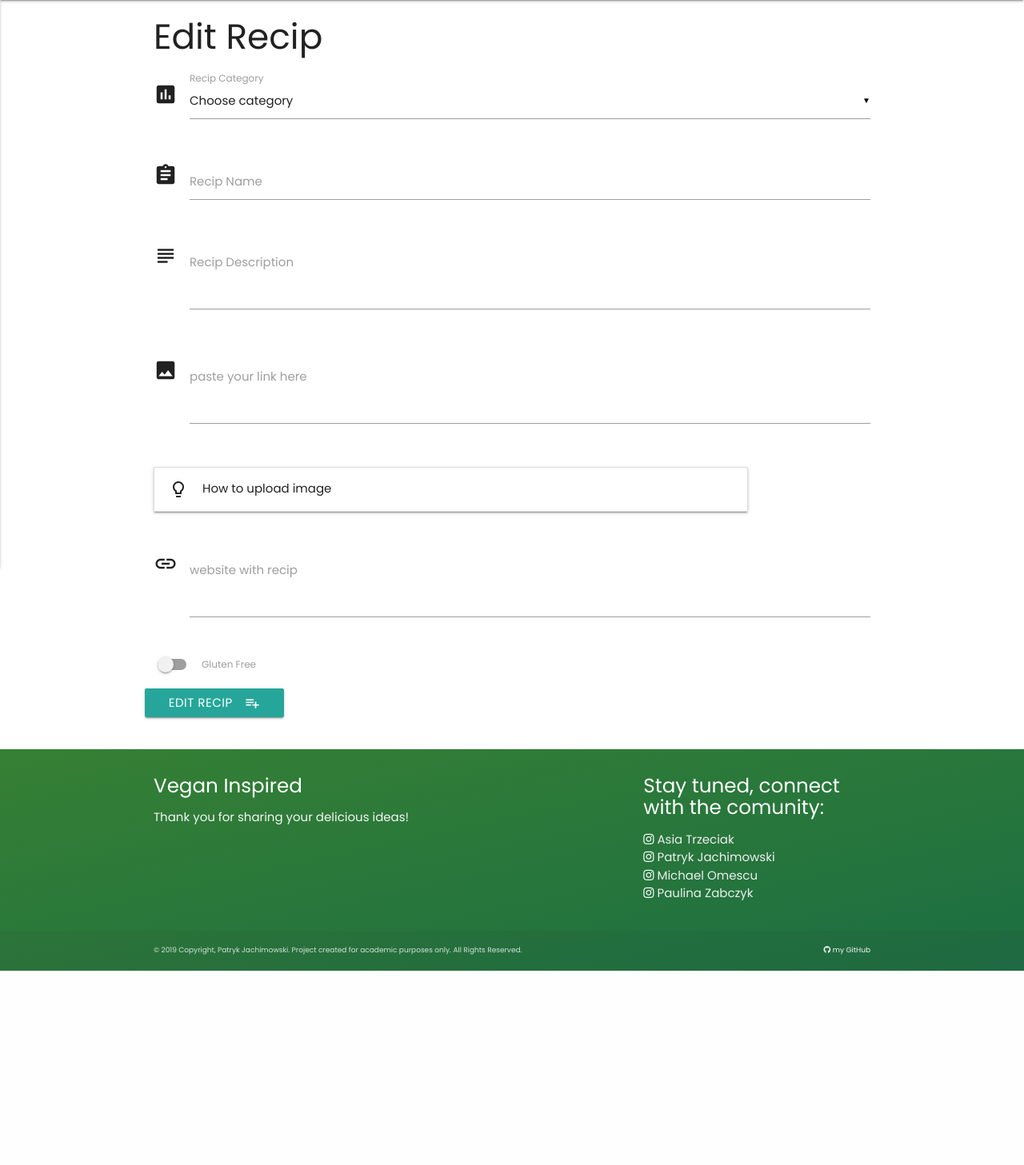
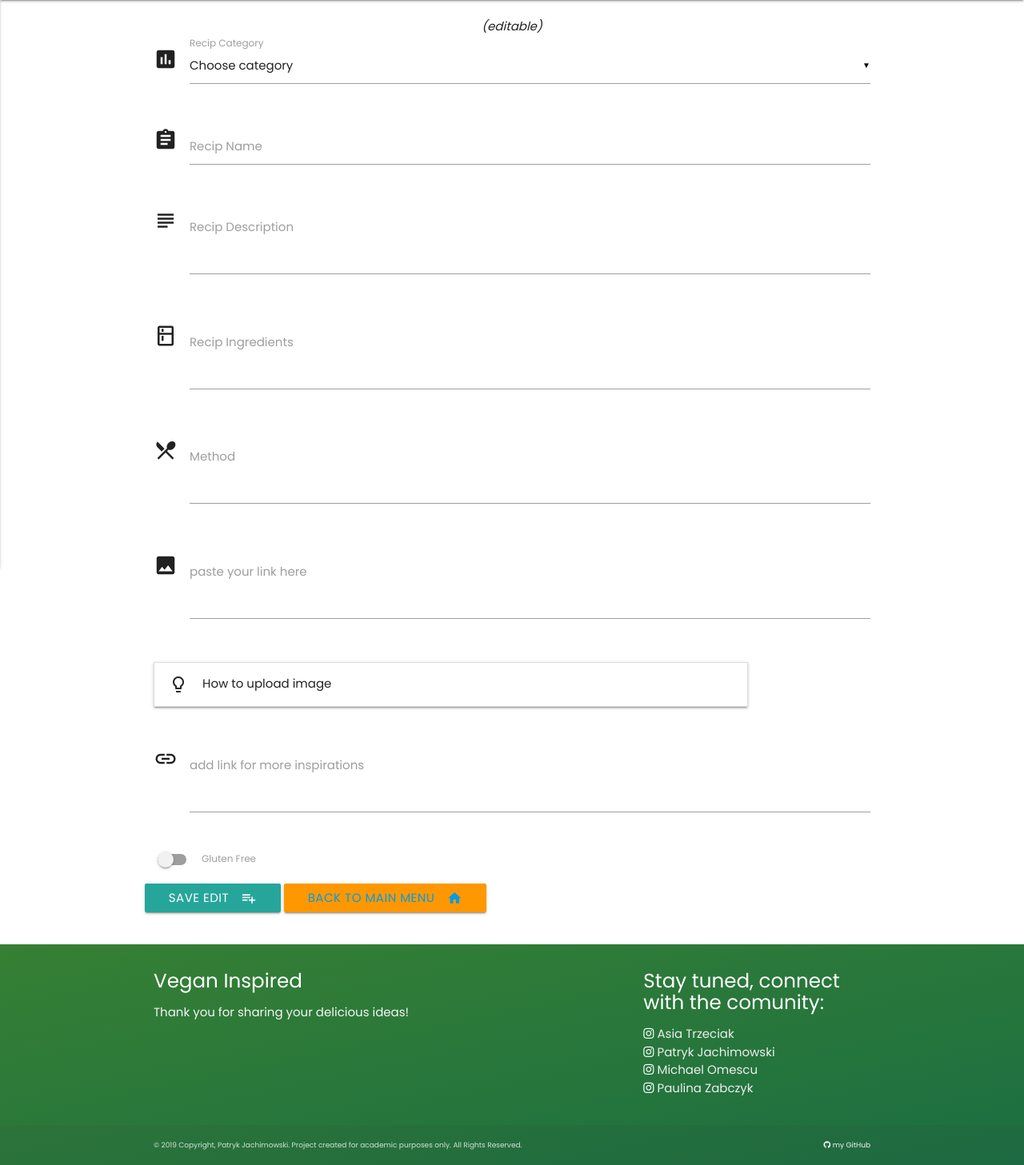
Before and after one commit to pjachimowski/vegan-inspired, a Flask app: template templates/editrecip.html in a window 1280 px wide. Shown: the part 150-1607 px from the top of the page at 80% size. Before the commit the page ends 1364 px from the top, so only its background shows below. Run offline with Flask 2, Linux system fonts and the light colour scheme; the template is opened without the code that fills it, so the values that code supplies are empty; some libraries are stand-ins or nearby versions.

Commit message:
Edit page constructed

```diff
--- a/app.py
+++ b/app.py
@@ -42,6 +42,8 @@ def update_recip(recip_id):
         'recip_name':request.form.get('recip_name'),
         'category_name':request.form.get('category_name'),
         'recip_description': request.form.get('recip_description'),
+        'recip_ingredients': request.form.get('recip_ingredients'),
+        'recip_method': request.form.get('recip_method'),
         'recip_image': request.form.get('recip_image'),
         'recip_link': request.form.get('recip_link'),
         'gluten_free':request.form.get('gluten_free'),
--- a/static/css/style.css
+++ b/static/css/style.css
@@ -62,6 +62,10 @@ body {
     border-radius: 10px;
 }
 
+.home-btn {
+    color: white !important;
+}
+
 .recip_header {
     margin-top: 5px;
 }
@@ -69,14 +73,17 @@ body {
 /*-------- cards ---------------*/
 
 .card-title {
-    color: #ffffff !important;
-    text-shadow: 2px 1px #424242;
+    color: #222222 !important;
     text-transform: uppercase;
+    font-size: small !important;
+}
+
+card-image:hover {
+    color: orange;
 }
 
 .category-title {
-    color: #ffffff  !important;
-    text-shadow: 2px 1px #424242;
+    color: #222222  !important;
     text-transform: lowercase;
 }
 
@@ -90,3 +97,9 @@ body {
 .copyright {
     font-size: xx-small;
 }
+
+/*---------recip editable page-------------*/
+
+.recipe.image {
+     border-radius: 50%;
+}
--- a/templates/editrecip.html
+++ b/templates/editrecip.html
@@ -1,9 +1,14 @@
 {% extends 'base.html'%} {% block content %}
 
-<h3>Edit Recip</h3>
+<h3 class="centertxt">{{recip.recip_name}}</h3>
+<div class="centertxt"><i>(editable)</i></div>
+
+
+
 <div class="row">
 	<form action="{{ url_for('update_recip', recip_id=recip._id) }}" method="POST" class="col s12">
 		<div class="row">
+        <!--------------recip category----------------------->
 			<div class="input-field col s12">
 				<i class="material-icons prefix">poll</i>
 				<select id="category" name="category_name">
@@ -19,28 +24,52 @@
 				<label>Recip Category</label>
 			</div>
 		</div>
+        <!--------------recip name----------------------->
 		<div class="row">
 			<div class="input-field col s12">
 				<i class="material-icons prefix">assignment</i>
-				<input id="recip_name" name="recip_name" type="text" class="validate" value="{{recip.recip_name}}">
+				<input id="recip_name" name="recip_name" type="text" class="validate" value="{{recip.recip_name}}" required
+       minlength="4" maxlength="20">
 				<label for="icon_prefix">Recip Name</label>
 			</div>
 		</div>
+        <!--------------recip description----------------------->
 		<div class="row">
 			<div class="input-field col s12">
 				<i class="material-icons prefix">subject</i>
-				<textarea name="recip_description" id="recip_description" class="materialize-textarea">{{recip.recip_description}}</textarea>
+				<textarea name="recip_description" id="recip_description" class="materialize-textarea" required
+       minlength="25" >{{recip.recip_description}}</textarea>
 				<label for="icon_telephone">Recip Description</label>
 			</div>
 		</div>
-        <div class="row">
+        <!--------------recip ingredients----------------------->
+		<div class="row">
+			<div class="input-field col s12">
+				<i class="material-icons prefix">kitchen</i>
+				<textarea name="recip_ingredients" id="recip_ingredients" class="materialize-textarea" required
+        >{{recip.recip_ingredients}}</textarea>
+				<label for="icon_telephone">Recip Ingredients</label>
+			</div>
+		</div>
+        <!--------------recip method----------------------->
+		<div class="row">
+			<div class="input-field col s12">
+				<i class="material-icons prefix">restaurant_menu</i>
+				<textarea name="recip_method" id="recip_method" class="materialize-textarea" required
+       minlength="25" >{{recip.recip_method}}</textarea>
+				<label for="icon_telephone">Method</label>
+			</div>
+		</div>
+        <!--------------recip image----------------------->
+		<div class="row">
 			<div class="input-field col s12">
 				<i class="material-icons prefix">image</i>
 				<textarea name="recip_image" id="recip_image" class="materialize-textarea">{{recip.recip_image}}</textarea>
 				<label for="icon_telephone">paste your link here</label>
 			</div>
 		</div>
-        <div class="row">
+        <!--------------recip image how to----------------------->
+		<div class="row">
 			<div class="col s10">
 				<ul class="collapsible" data-collapsible="accordion">
 					<li>
@@ -61,13 +90,15 @@
 				</ul>
 			</div>
 		</div>
-        <div class="row">
+        <!--------------recip add link----------------------->
+		<div class="row">
 			<div class="input-field col s12">
 				<i class="material-icons prefix">link</i>
 				<textarea name="recip_link" id="recip_link" class="materialize-textarea">{{recip.recip_link}}</textarea>
-				<label for="icon_telephone">website with recip</label>
+				<label for="icon_telephone">add link for more inspirations</label>
 			</div>
 		</div>
+        <!--------------recip gluten free----------------------->
 		<div class="row">
 			<div class="switch">
 				<label>
@@ -82,9 +113,13 @@
 			</div>
 		</div>
 		<div class="row">
-			<button class="btn waves-effect waves-light" type="submit" name="action">Edit Recip
+			<button class="btn waves-effect waves-light" type="submit" name="action">Save Edit
                 <i class="material-icons right">playlist_add</i>
             </button>
+			<button class="home-btn btn waves-effect waves-light orange"><a href="{{url_for('get_recips')}}">Back to Main Menu
+                <i class="material-icons right">home</i></a>
+            </button>
+
 		</div>
 	</form>
 </div>
```
Also changed, not shown: templates/addrecip.html (+34 -5 lines), templates/base.html (+4 -6 lines), templates/recips.html (+23 -20 lines), README.md (added).
